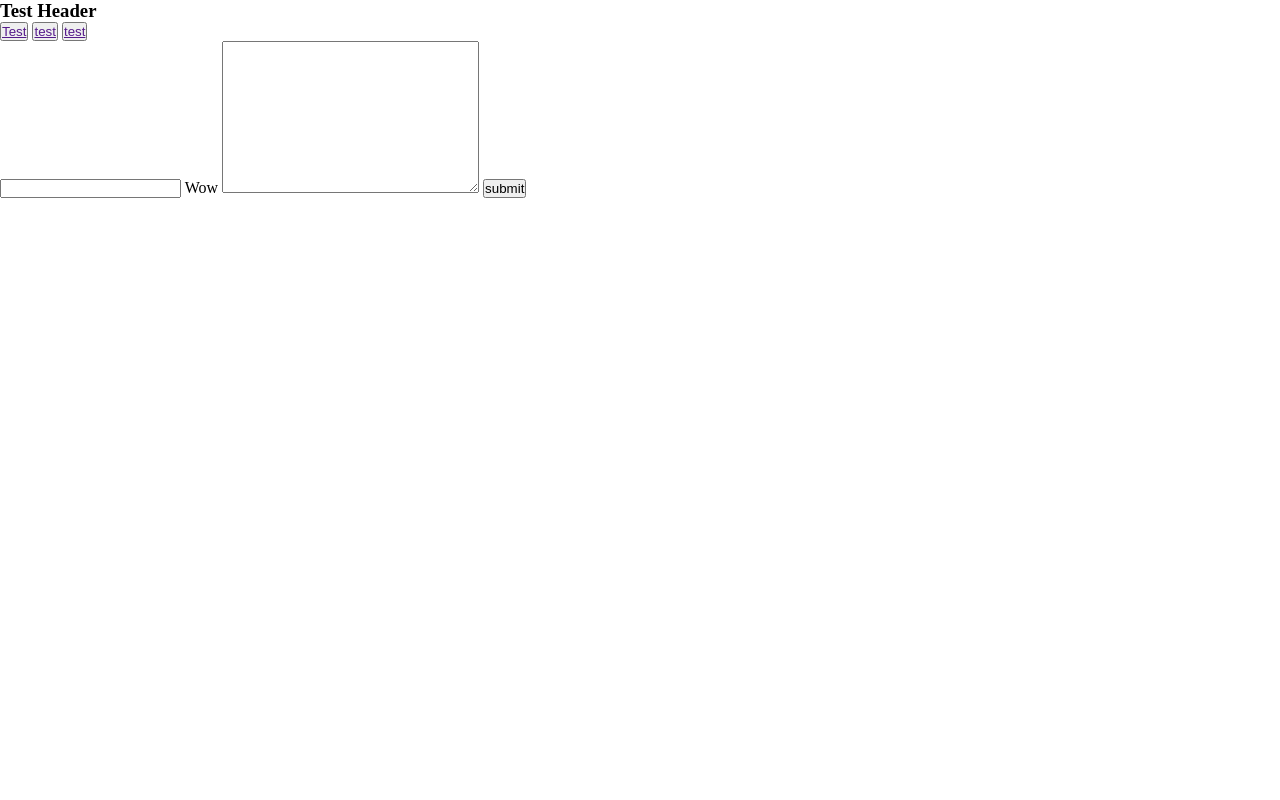
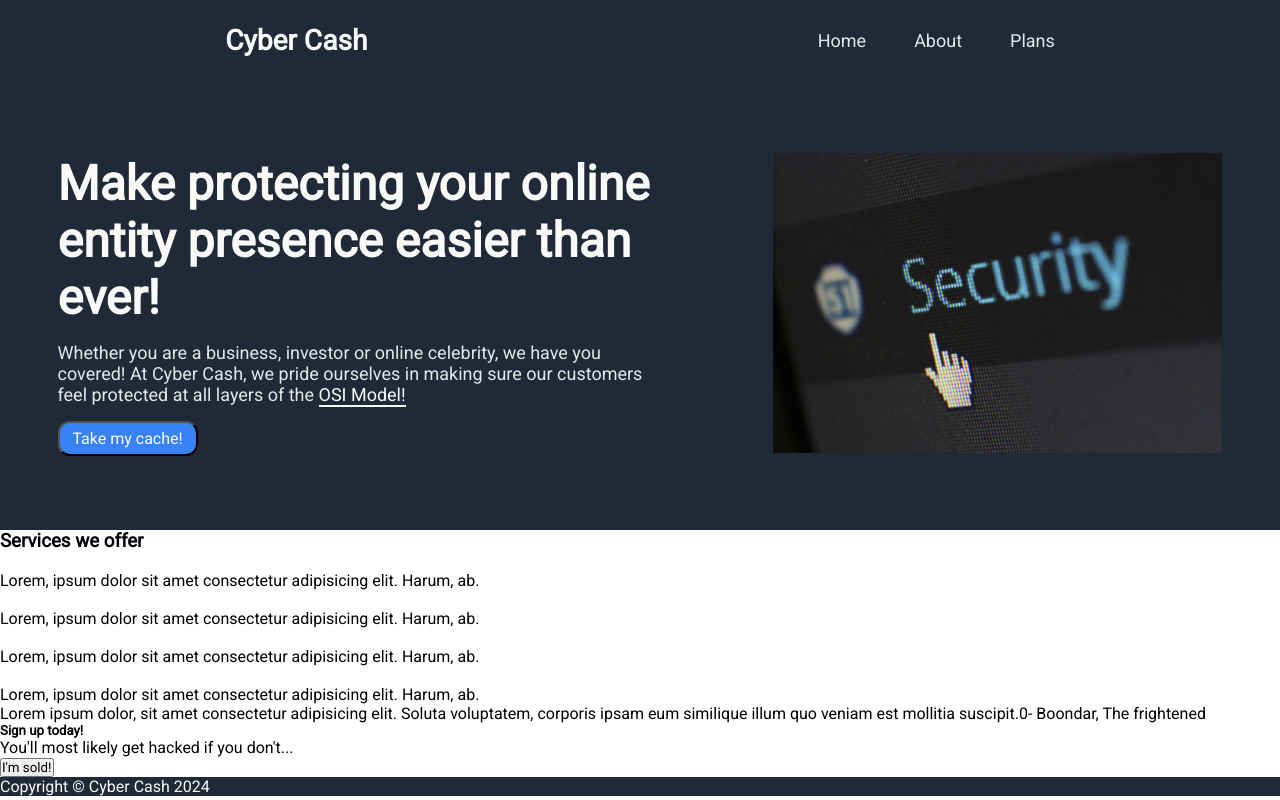
Before and after one commit to notfreephilly/odin_landing, a plain HTML site: page index.html in a window 1280 px wide. Drawn offline with Linux system fonts and the light colour scheme.

Commit message:
Styled navbar and hero section of the landing page

```diff
--- a/css/style.css
+++ b/css/style.css
@@ -7,4 +7,89 @@
 * {
     margin: 0;
     padding: 0;
+    font-family: "Roboto", sans-serif;
 }
+
+/* Hero styling */
+
+.nav-box {
+    height: 80px;
+    display: flex;
+    justify-content: space-around;
+    align-items: center;
+    /* padding: 0 175px; */
+
+    background-color: #1f2937;
+    font-size: 24px;
+    color: #f9faf8;
+}
+
+.nav-box .nav-links {
+    display: flex;
+    gap: 2em;
+}
+
+.nav-box a {
+    text-decoration: none;
+    font-size: 18px;
+    color: #e5e7eb;
+}
+
+/* Sec-one styling */
+.sec-one {
+    height: 450px;
+    background-color: #1f2937;
+    color: #f9faf8;
+    /* padding: 0 100px; */
+
+    display: flex;
+    justify-content: space-around;
+    align-items: center;
+}
+
+.sec-one .hero-txt {
+    width: 600px;
+    display: flex;
+    height: fit-content;
+    flex-direction: column;
+    gap: 1em;
+    flex-wrap: wrap;
+}
+
+.sec-one h2 {
+    font-size: 48px;
+    font-weight: bolder;
+}
+.sec-one a {
+    text-decoration: none;
+    color: #f9faf8;;
+    border-bottom: 2px solid #f9faf8;;
+}
+
+.sec-one p {
+    font-size: 18px;
+    color: #e5e7eb;
+}
+
+.sec-one button {
+    font-size: 16px;
+    font-family: "Roboto", sans-serif;
+    background-color: #3882f6;
+    color: #f9faf8;
+    padding: 6px 10px;
+    border-radius: 12px;
+    width: 140px;
+}
+
+.sec-one img {
+    height: 300px;
+}
+
+/* sec-two styling */
+
+
+/* Footer style */
+.footer {
+    background-color: #1f2937;
+    color: #f9faf8;
+}
--- a/index.html
+++ b/index.html
@@ -4,24 +4,62 @@
     <meta charset="UTF-8">
     <meta name="viewport" content="width=device-width, initial-scale=1.0">
     <link rel="stylesheet" href="css/style.css">
+    <link rel="preconnect" href="https://fonts.googleapis.com">
+    <link rel="preconnect" href="https://fonts.gstatic.com" crossorigin>
+    <link href="https://fonts.googleapis.com/css2?family=Roboto&display=swap" rel="stylesheet">
     <title>Landing Page Practice</title>
 </head>
 <body>
-    <nav>
-        <h3>Test Header</h3>
-        <button><a href="">Test</a></button>
-        <button><a href="">test</a></button>
-        <button><a href="">test</a></button>
-    </nav>
+    <div class="nav-box">
+        <h3>Cyber Cash</h3>
+        <div class="nav-links">
+            <a href="#">Home</a>
+            <a href="#">About</a>
+            <a href="#">Plans</a>
+        </div>
+    </div>
 
-    <div class="container">
-        <section>
-            <input type="text">
-            <label for="">Wow</label>
-            <textarea name="" id="" cols="30" rows="10"></textarea>
-            <button>submit</button>
-        </section>
-        <section></section>
-    </div>
+    <section class="sec-one">
+        <div class="hero-txt">
+            <h2>Make protecting your online entity presence easier than ever! </h2>
+            <p>Whether you are a business, investor or online celebrity, we have you covered! At Cyber Cash, we pride ourselves in making sure our customers feel protected at all layers of the <a href="https://www.cloudflare.com/learning/ddos/glossary/open-systems-interconnection-model-osi/" target="_blank">OSI Model!</a></p>
+            <button>Take my cache!</button>
+        </div>
+        <div>
+            <img src="img/security.jpg" alt="image of the text security, implying the importance of cyber security">
+        </div>
+    </section>
+
+    <section class="sec-two">
+        <h3>Services we offer</h3>
+        <div class="info">
+            <img src="" alt="">
+            <p>Lorem, ipsum dolor sit amet consectetur adipisicing elit. Harum, ab.</p>
+            <img src="" alt="">
+            <p>Lorem, ipsum dolor sit amet consectetur adipisicing elit. Harum, ab.</p>
+            <img src="" alt="">
+            <p>Lorem, ipsum dolor sit amet consectetur adipisicing elit. Harum, ab.</p>
+            <img src="" alt="">
+            <p>Lorem, ipsum dolor sit amet consectetur adipisicing elit. Harum, ab.</p>
+        </div>
+    </section>
+
+    <section class="sec-three">
+        <p>Lorem ipsum dolor, sit amet consectetur adipisicing elit. Soluta voluptatem, corporis ipsam eum similique illum quo veniam est mollitia suscipit.0<span>- Boondar, The frightened</span></p>
+    </section>
+
+    <section class="sec-four">
+        <div class="contact-box">
+            <div class="action-text">
+                <h5>Sign up today!</h5>
+                <p>You'll most likely get hacked if you don't...</p>
+            </div>
+            <button>I'm sold!</button>
+        </div>
+    </section>
+
+    <footer class="footer">
+        <p>Copyright &copy; Cyber Cash 2024</p>
+    </footer>
 </body>
 </html>
```
Also changed, not shown: img/security.jpg (added).
